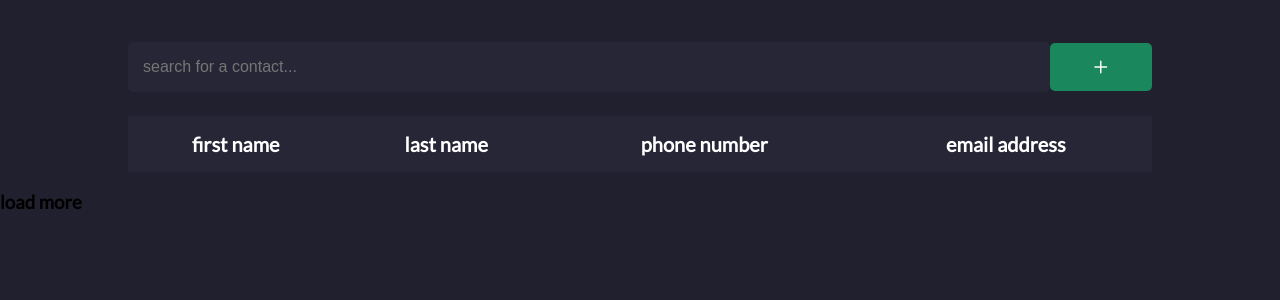
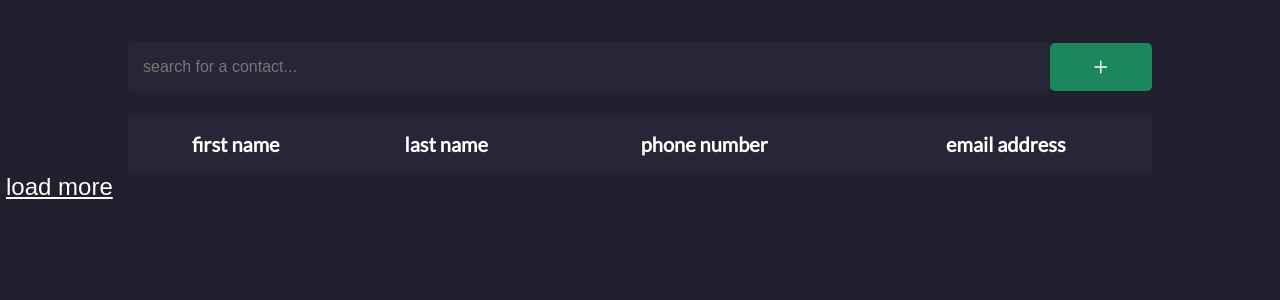
Before and after one commit to ajfuto/ContactApp, a PHP site: page /contacts.html in a window 1280 px wide. Shown: the part 59-359 px from the top of the page. Run offline with PHP 8.4, Linux system fonts and the light colour scheme; lists and menus that the app fills with data are empty; some libraries are stand-ins or nearby versions.

Commit message:
Trying load more again

```diff
--- a/contacts.html
+++ b/contacts.html
@@ -91,7 +91,7 @@
             <tbody id="tableBody">
             </tbody>
         </table>
-        <h3 id="loadMore" onclick="loadMore()">load more</h3>
+        <button id="loadMore" onclick="loadMore()">load more</button>
     </div>
 
     <div id="editModal" class="modal">
--- a/css/contacts.css
+++ b/css/contacts.css
@@ -556,3 +556,12 @@ body {
     color: #D7263D;
     text-align: center;
 }
+
+#loadMore
+{
+    color: var(--text-color);
+    text-decoration:underline;
+    font-size: 1.5rem;
+    background:none;
+    border:none;
+}
```
